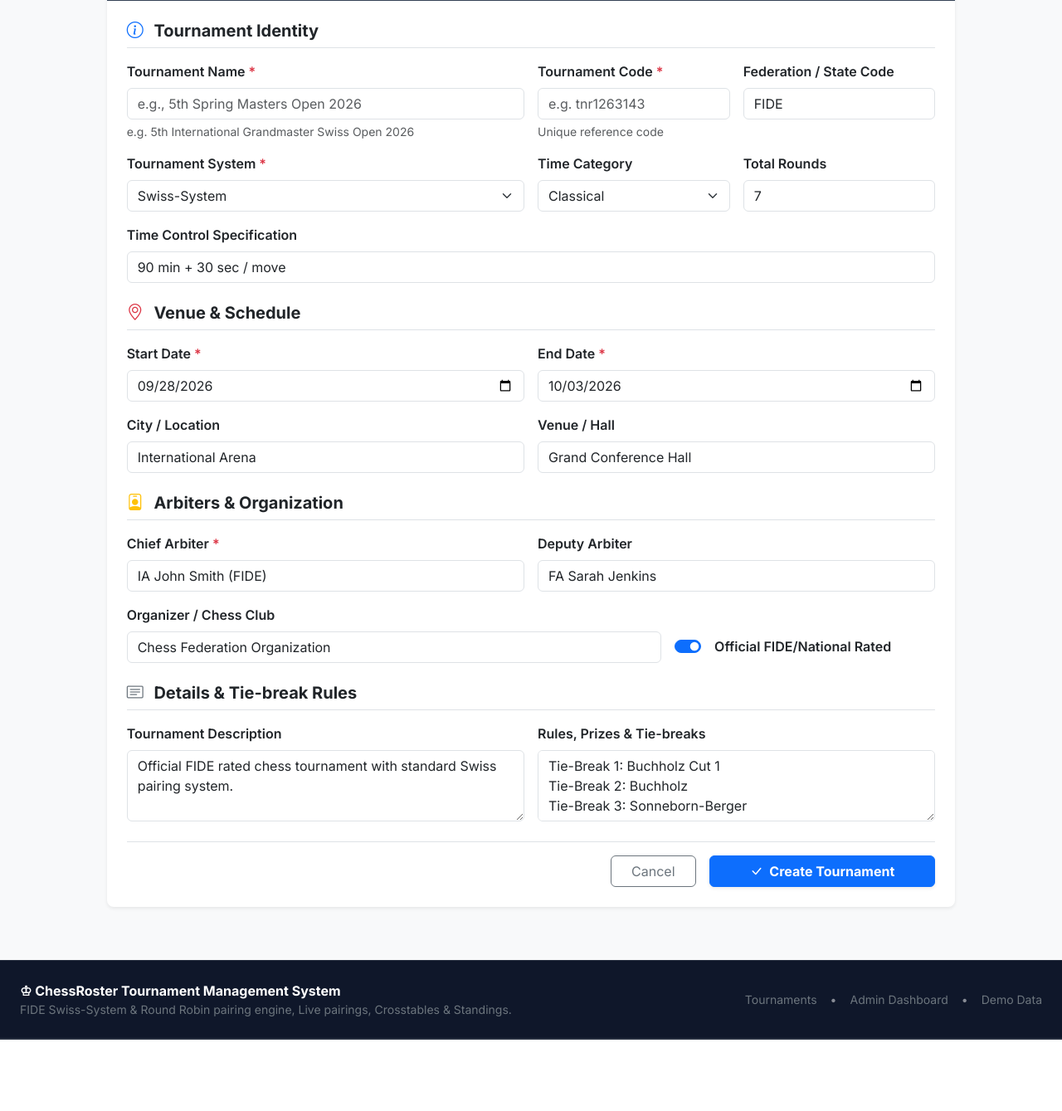
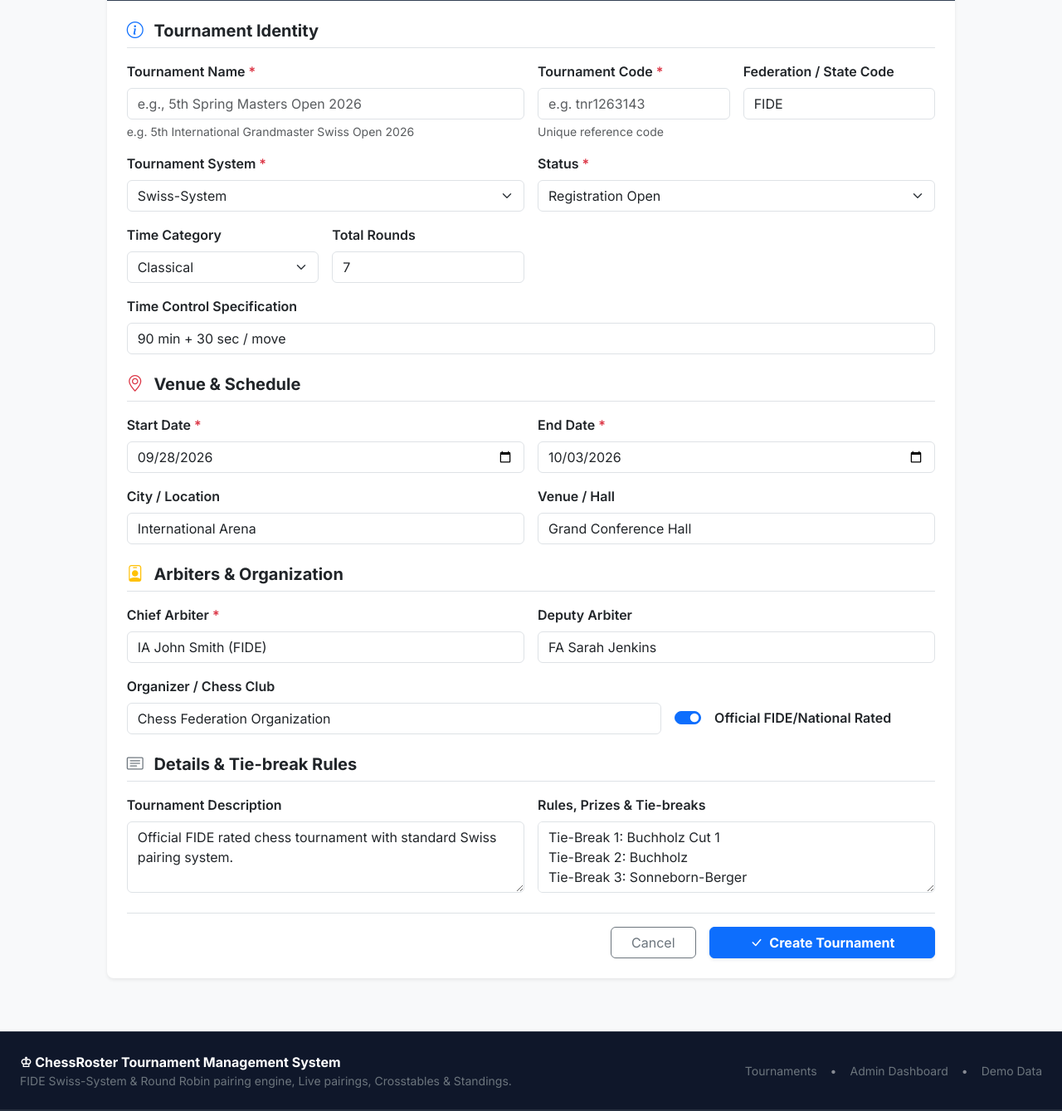
Before and after one commit to nipuntamore/ChessRoster, a Django app: page /tournaments/create/ in a window 1280 px wide. Shown: the part 262-1601 px from the top of the page at 83% size. Before the commit the page ends 1515 px from the top, so only its background shows below. Run offline with Django 5.2, Linux system fonts and the light colour scheme; a user stored in the database is signed in; data comes from the database, SQL or seed files in the repository.

```diff
--- a/templates/tournaments/tournament_create.html
+++ b/templates/tournaments/tournament_create.html
@@ -51,6 +51,10 @@
                             <div class="col-md-6">
                                 <label class="form-label fw-semibold">Tournament System <span class="text-danger">*</span></label>
                                 {{ form.tournament_system }}
+                            </div>
+                            <div class="col-md-6">
+                                <label class="form-label fw-semibold">Status <span class="text-danger">*</span></label>
+                                {{ form.status }}
                             </div>
                             <div class="col-md-3">
                                 <label class="form-label fw-semibold">Time Category</label>
```
